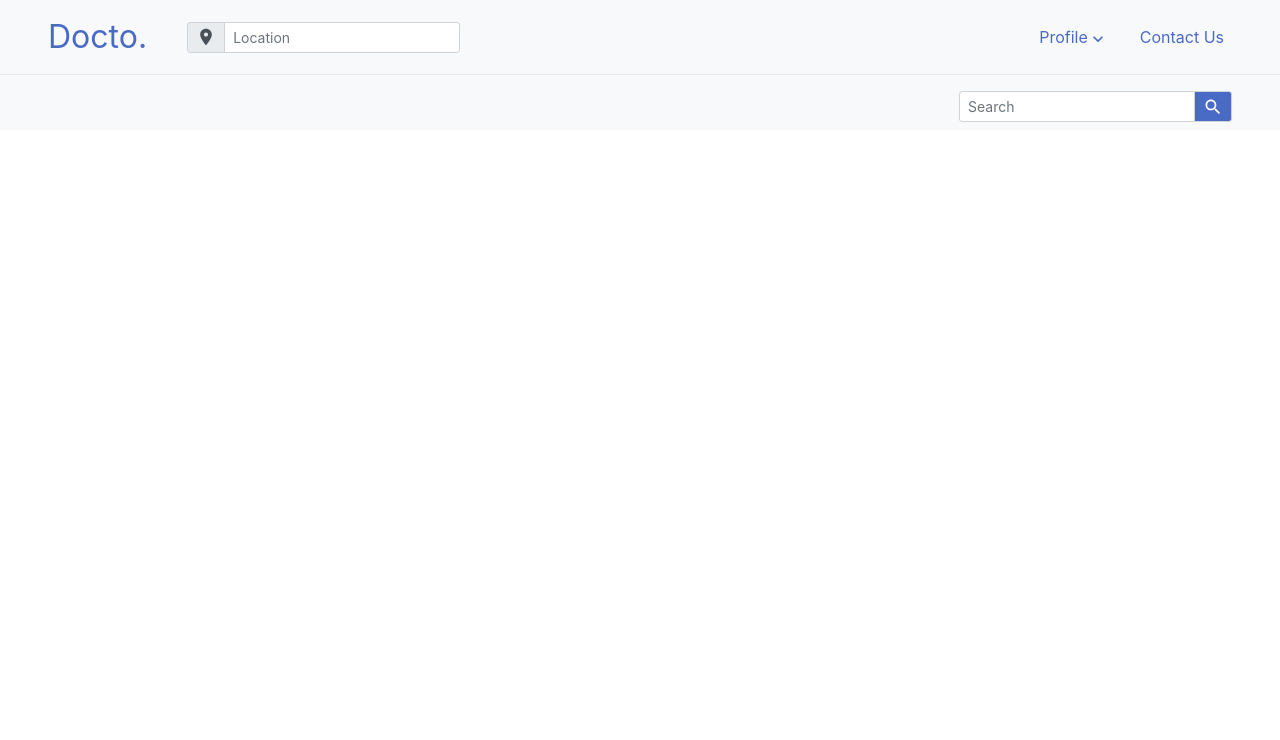
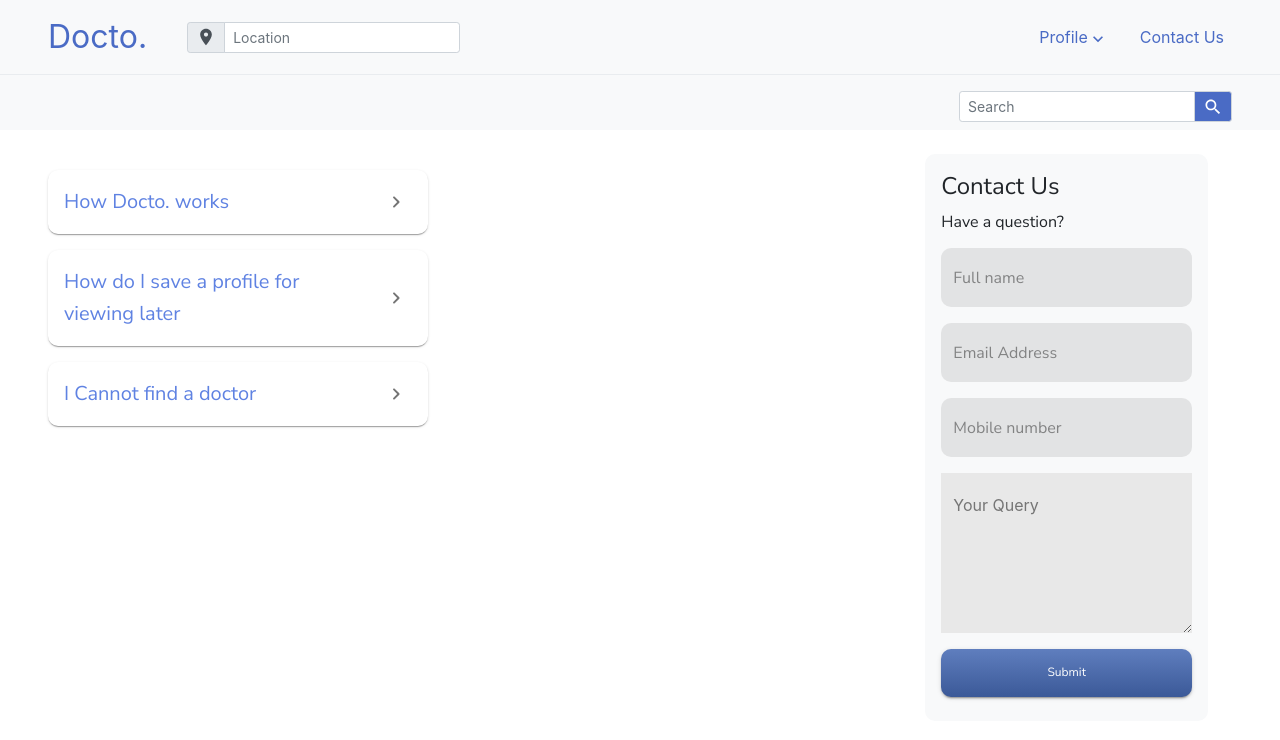
Before and after one commit to Kushagra-ag/DocApp, a React (Create React App) app: page /user/faq in a window 1280 px wide. Shown: the top 740 px of the page. Built offline with nearby package versions, Linux system fonts and the light colour scheme.

Commit message:
Added faqs

```diff
--- /dev/null
+++ b/src/components/user/settings/faq/components/index.js
@@ -0,0 +1,29 @@
+import React from 'react';
+import {
+    Typography,
+    IconButton,
+    Card,
+    CardContent,
+    CardActions
+} from '@material-ui/core';
+import Q1 from './q1.js';
+import Q2 from './q2.js';
+import Q3 from './q3.js';
+import Contact from '../../../../../user/contact.js';
+
+export default function Faq(props) {
+    return (
+        <>
+            <div className="col-md-8 pl-md-5">
+                <div className="row pt-4">
+                    <div className="col-sm-9 col-xl-6 text-center">
+                        <Q1 />
+                        <Q2 />
+                        <Q3 />
+                    </div>
+                </div>
+            </div>
+            <Contact />
+        </>
+    );
+}
--- /dev/null
+++ b/src/components/user/settings/faq/components/q1.js
@@ -0,0 +1,66 @@
+import React, { useState } from 'react';
+import {
+    Typography,
+    IconButton,
+    Card,
+    CardContent,
+    CardActions,
+    Collapse
+} from '@material-ui/core';
+import { makeStyles } from '@material-ui/core/styles';
+import clsx from 'clsx';
+import ChevronRightRoundedIcon from '@material-ui/icons/ChevronRightRounded';
+import HelpRoundedIcon from '@material-ui/icons/HelpRounded';
+
+const useStyles = makeStyles(theme => ({
+    expand: {
+        transform: 'rotate(0deg)',
+        marginLeft: 'auto',
+        transition: theme.transitions.create('transform', {
+            duration: theme.transitions.duration.shortest
+        })
+    },
+    expandOpen: {
+        transform: 'rotate(90deg)'
+    }
+}));
+
+export default function Q1() {
+    const classes = useStyles();
+    const [expand, setExpand] = useState(false);
+
+    const handleExpandClick = () => {
+        setExpand(!expand);
+    };
+
+    return (
+        <>
+            <Card className="my-3 text-left">
+                <div className="d-flex justify-content-between">
+                    <CardContent className="d-flex justify-content-around align-items-center">
+                        <Typography variant="h6" color="primary">
+                            How Docto. works
+                        </Typography>
+                    </CardContent>
+                    <CardActions>
+                        <IconButton
+                            className={clsx(classes.expand, {
+                                [classes.expandOpen]: expand
+                            })}
+                            onClick={handleExpandClick}
+                            aria-expanded={expand}
+                            aria-label="show more"
+                        >
+                            <ChevronRightRoundedIcon />
+                        </IconButton>
+                    </CardActions>
+                </div>
+                <Collapse in={expand} timeout="auto" unmountOnExit>
+                    <CardContent>
+                        <b>Docto.</b> is a platform where you can find doctors in every field near you. You can view the rating of any doctor and give reviews about your experience which will help other users.
+                    </CardContent>
+                </Collapse>
+            </Card>
+        </>
+    );
+}
--- /dev/null
+++ b/src/components/user/settings/faq/components/q2.js
@@ -0,0 +1,66 @@
+import React, { useState } from 'react';
+import {
+    Typography,
+    IconButton,
+    Card,
+    CardContent,
+    CardActions,
+    Collapse
+} from '@material-ui/core';
+import { makeStyles } from '@material-ui/core/styles';
+import clsx from 'clsx';
+import ChevronRightRoundedIcon from '@material-ui/icons/ChevronRightRounded';
+import HelpRoundedIcon from '@material-ui/icons/HelpRounded';
+
+const useStyles = makeStyles(theme => ({
+    expand: {
+        transform: 'rotate(0deg)',
+        marginLeft: 'auto',
+        transition: theme.transitions.create('transform', {
+            duration: theme.transitions.duration.shortest
+        })
+    },
+    expandOpen: {
+        transform: 'rotate(90deg)'
+    }
+}));
+
+export default function Q2() {
+    const classes = useStyles();
+    const [expand, setExpand] = useState(false);
+
+    const handleExpandClick = () => {
+        setExpand(!expand);
+    };
+
+    return (
+        <>
+            <Card className="my-3 text-left">
+                <div className="d-flex justify-content-between">
+                    <CardContent className="d-flex justify-content-around align-items-center">
+                        <Typography variant="h6" color="primary">
+                            How do I save a profile for viewing later
+                        </Typography>
+                    </CardContent>
+                    <CardActions>
+                        <IconButton
+                            className={clsx(classes.expand, {
+                                [classes.expandOpen]: expand
+                            })}
+                            onClick={handleExpandClick}
+                            aria-expanded={expand}
+                            aria-label="show more"
+                        >
+                            <ChevronRightRoundedIcon />
+                        </IconButton>
+                    </CardActions>
+                </div>
+                <Collapse in={expand} timeout="auto" unmountOnExit>
+                    <CardContent>
+                    	You can create a list of your favourite physicians and access them any time under the Favourites tab of your profile.
+                    </CardContent>
+                </Collapse>
+            </Card>
+        </>
+    );
+}
--- /dev/null
+++ b/src/components/user/settings/faq/components/q3.js
@@ -0,0 +1,66 @@
+import React, { useState } from 'react';
+import {
+    Typography,
+    IconButton,
+    Card,
+    CardContent,
+    CardActions,
+    Collapse
+} from '@material-ui/core';
+import { makeStyles } from '@material-ui/core/styles';
+import clsx from 'clsx';
+import ChevronRightRoundedIcon from '@material-ui/icons/ChevronRightRounded';
+import HelpRoundedIcon from '@material-ui/icons/HelpRounded';
+
+const useStyles = makeStyles(theme => ({
+    expand: {
+        transform: 'rotate(0deg)',
+        marginLeft: 'auto',
+        transition: theme.transitions.create('transform', {
+            duration: theme.transitions.duration.shortest
+        })
+    },
+    expandOpen: {
+        transform: 'rotate(90deg)'
+    }
+}));
+
+export default function Q1() {
+    const classes = useStyles();
+    const [expand, setExpand] = useState(false);
+
+    const handleExpandClick = () => {
+        setExpand(!expand);
+    };
+
+    return (
+        <>
+            <Card className="my-3 text-left">
+                <div className="d-flex justify-content-between">
+                    <CardContent className="d-flex justify-content-around align-items-center">
+                        <Typography variant="h6" color="primary">
+                            I Cannot find a doctor
+                        </Typography>
+                    </CardContent>
+                    <CardActions>
+                        <IconButton
+                            className={clsx(classes.expand, {
+                                [classes.expandOpen]: expand
+                            })}
+                            onClick={handleExpandClick}
+                            aria-expanded={expand}
+                            aria-label="show more"
+                        >
+                            <ChevronRightRoundedIcon />
+                        </IconButton>
+                    </CardActions>
+                </div>
+                <Collapse in={expand} timeout="auto" unmountOnExit>
+                    <CardContent>
+                    	If you are unable to find a doctor on this platform, please go to the <b>Refer</b> section under the settings tab. Fill in the details asked and paste the link of the doctor's profile on the Practo <a href="https://www.practo.com/doctors">(www.prato.com)</a> platform
+                    </CardContent>
+                </Collapse>
+            </Card>
+        </>
+    );
+}
--- a/src/components/settings/privacy.js
+++ b/src/components/user/settings/privacy.js
@@ -1,4 +1,4 @@
-import React from 'react';
+import React, { useState } from 'react';
 import {
     Typography,
     IconButton,
@@ -10,7 +10,7 @@ import {
 import { makeStyles } from '@material-ui/core/styles';
 import clsx from 'clsx';
 import ChevronRightRoundedIcon from '@material-ui/icons/ChevronRightRounded';
-import AntSwitch from '../AntSwitch.js';
+import AntSwitch from '../../AntSwitch.js';
 
 const useStyles = makeStyles(theme => ({
     expand: {
@@ -25,13 +25,18 @@ const useStyles = makeStyles(theme => ({
     }
 }));
 
-export default function Privacy(props) {
+export default function Privacy() {
     const classes = useStyles();
-    const [state, setState] = React.useState({
+    const [state, setState] = useState({
         checkedA: false,
         checkedB: true,
         checkedC: true
     });
+    const [privacy, setPrivacy] = useState(true);
+
+    const handleExpandClick = () => {
+        setPrivacy(!privacy);
+    };
 
     const handleChange = event => {
         setState({ ...state, [event.target.name]: event.target.checked });
@@ -49,10 +54,10 @@ export default function Privacy(props) {
                     <CardActions>
                         <IconButton
                             className={clsx(classes.expand, {
-                                [classes.expandOpen]: props.expanded
+                                [classes.expandOpen]: privacy
                             })}
-                            onClick={props.click}
-                            aria-expanded={props.expanded}
+                            onClick={handleExpandClick}
+                            aria-expanded={privacy}
                             aria-label="show more"
                         >
                             <ChevronRightRoundedIcon />
@@ -62,7 +67,7 @@ export default function Privacy(props) {
                 <div className="row">
                     <Collapse
                         className="col-12"
-                        in={props.expanded}
+                        in={privacy}
                         timeout="auto"
                         unmountOnExit
                     >
--- a/src/user/refer.js
+++ b/src/components/user/settings/refer/index.js
@@ -1,8 +1,8 @@
 import React from 'react';
 import { Button, Typography, MenuItem, Select } from '@material-ui/core';
 import { makeStyles } from '@material-ui/core/styles';
-import CustomTextField from '../components/CustomTextField.js';
-import Contact from './contact.js';
+import CustomTextField from '../../../CustomTextField.js';
+import Contact from '../../../../user/contact.js';
 
 const useStyles = makeStyles(theme => ({
     form: {
--- a/src/user/index.js
+++ b/src/user/index.js
@@ -2,9 +2,10 @@ import React from 'react';
 import { Route, Switch } from 'react-router-dom';
 import Home from './home.js';
 import Settings from './settings.js';
-import Refer from './refer.js';
+import Refer from '../components/user/settings/refer/';
 import Profile from './profile/profile.js';
 import Review from './review.js';
+import Faq from '../components/user/settings/faq/components/';
 import TopBar from '../components/TopBar.js';
 import BottomNav from '../components/BottomNav.js';
 import VerticalMenu from '../components/VerticalMenu.js';
@@ -21,6 +22,7 @@ export default function App() {
                     <Route path="/user/refer" component={Refer} />
                     <Route path="/user/profile" component={Profile} />
                     <Route path="/user/review" component={Review} />
+                    <Route path="/user/faq" component={Faq} />
                 </Switch>
             </div>
             <BottomNav />
```
Also changed, not shown: src/components/user/settings/faq/faq.js (renamed from src/components/settings/refer.js, +10 -4 lines), src/components/user/settings/refer/refer.js (added, +31 -0 lines), src/user/settings.js (+6 -15 lines), src/components/user/settings/about.js (renamed from src/components/settings/about.js), src/components/user/settings/faq.js (renamed from src/components/settings/faq.js).
